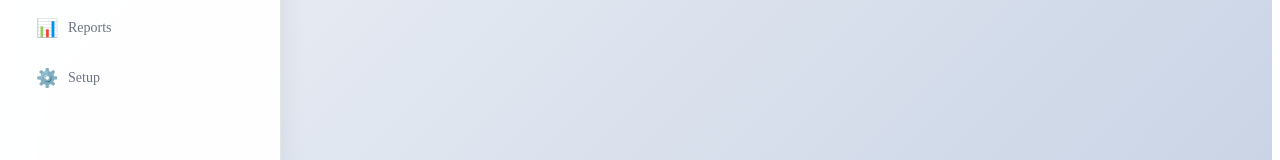
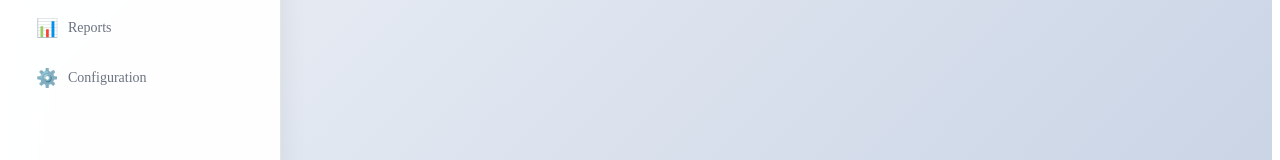
Before and after one commit to minzayarmaung/pawn_shop_management_system_Angular, an Angular app in the folder pawn-shop-app/: page / in a window 1280 px wide. Shown: the part 376-536 px from the top of the page. Built offline with nearby package versions, Linux system fonts and the light colour scheme.

Commit message:
add configuration

```diff
--- a/pawn-shop-app/src/app/app.routes.ts
+++ b/pawn-shop-app/src/app/app.routes.ts
@@ -2,6 +2,7 @@ import { Routes } from '@angular/router';
 import { HomeComponent } from './shared/components/home/home.component';
 import { DashboardComponent } from './features/dashboard/dashboard.component';
 import { PawnItemsComponent } from './features/pawn-items/pawn-items.component';
+import { ConfigurationComponent } from './features/configuration/configuration.component';
 
 export const routes: Routes = [
   {
@@ -10,6 +11,7 @@ export const routes: Routes = [
     children: [
       { path: 'dashboard', component: DashboardComponent },
       { path: 'pawn-items', component: PawnItemsComponent },
+      { path: 'configuration', component: ConfigurationComponent },
     ]
   }
 ];
--- /dev/null
+++ b/pawn-shop-app/src/app/features/configuration/configuration.component.html
@@ -0,0 +1 @@
+<p>configuration works!</p>
--- a/pawn-shop-app/src/app/shared/components/sidebar/sidebar.component.html
+++ b/pawn-shop-app/src/app/shared/components/sidebar/sidebar.component.html
@@ -41,9 +41,9 @@
             </a>
           </li>
           <li class="nav-item">
-            <a routerLink="/setup" routerLinkActive="active" class="nav-link">
+            <a routerLink="/configuration" routerLinkActive="active" class="nav-link">
               <span class="nav-icon">⚙️</span>
-              <span class="nav-text">{{ 'nav.items.setup' | translate }}</span>
+              <span class="nav-text">{{ 'nav.items.configuration' | translate }}</span>
             </a>
           </li>
         </ul>
--- a/pawn-shop-app/src/assets/i18n/en.json
+++ b/pawn-shop-app/src/assets/i18n/en.json
@@ -11,7 +11,7 @@
       "pawnItems": "Pawn Items",
       "customers": "Customers",
       "reports": "Reports",
-      "setup": "Setup"
+      "configuration": "Configuration"
     }
   },
   "common": {
--- a/pawn-shop-app/src/assets/i18n/mm.json
+++ b/pawn-shop-app/src/assets/i18n/mm.json
@@ -11,7 +11,7 @@
       "pawnItems": "အပေါင်ပစ္စည်းများ",
       "customers": "ဖောက်သည်များ",
       "reports": "အစီရင်ခံစာများ",
-      "setup": "ဆက်တင်"
+      "configuration": "ပြင်ဆင်မှုဖွဲ့စည်းမှု"
     }
   },
   "common": {
```
Also changed, not shown: pawn-shop-app/src/app/features/configuration/configuration.component.ts (added, +12 -0 lines), pawn-shop-app/src/app/features/configuration/configuration.component.css (added), 1 other file (tests, documents, lock files or other folders).
